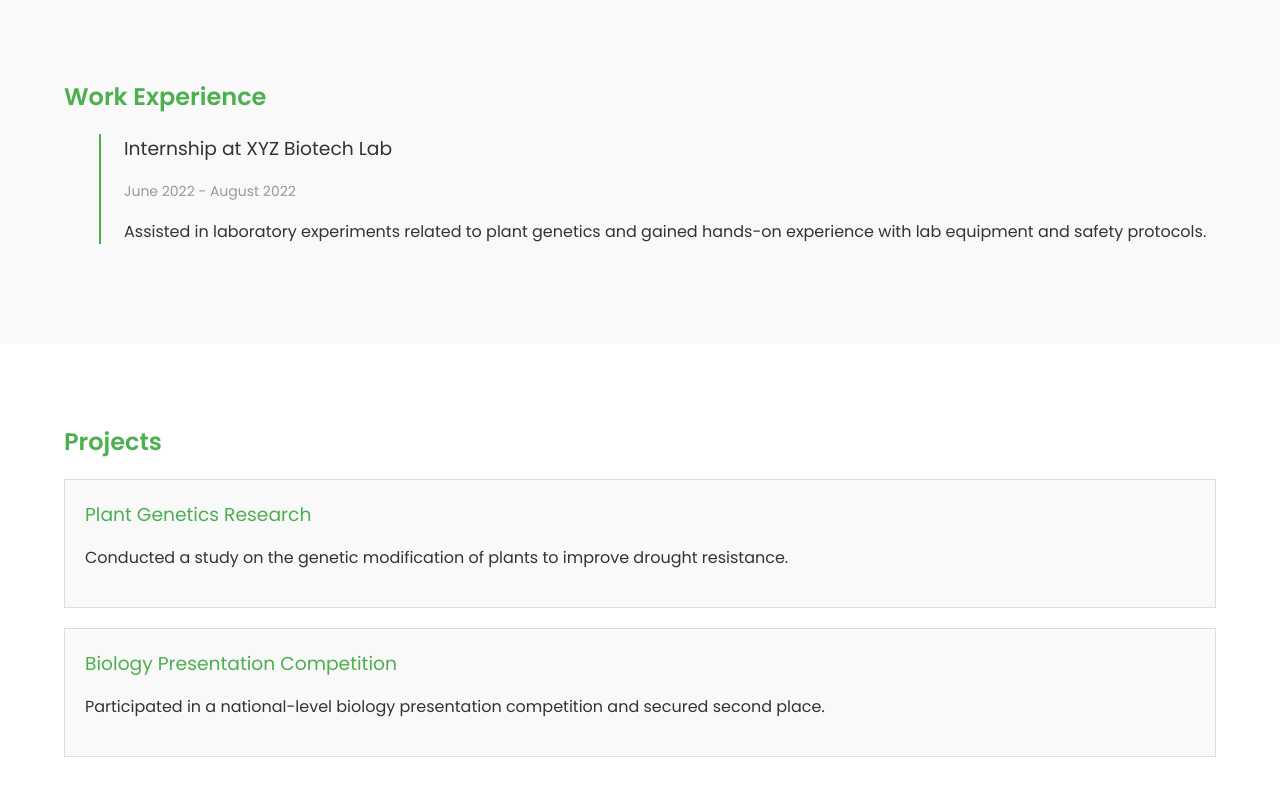
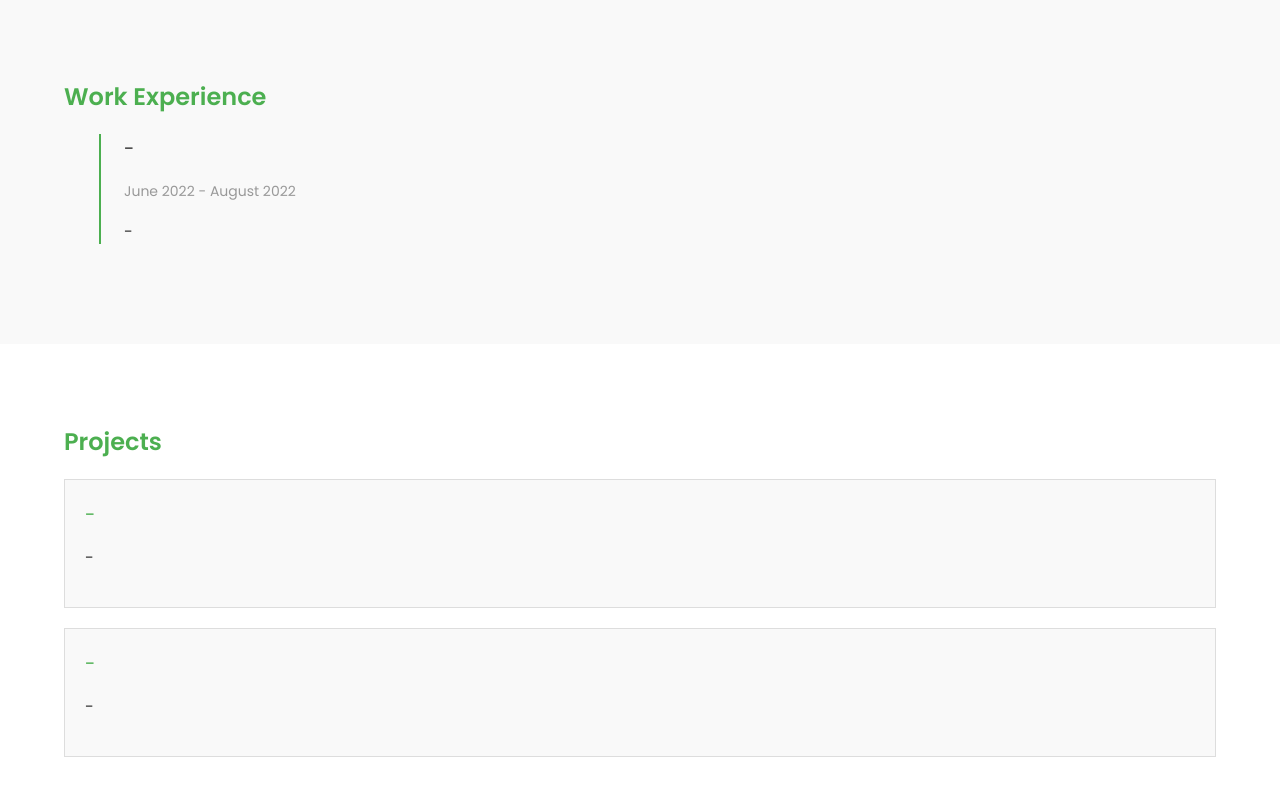
Before and after one commit to Piyushani-S/Piyushani-S.github.io, a plain HTML site: page index.html in a window 1280 px wide. Shown: the part 1600-2400 px from the top of the page. Drawn offline with Linux system fonts and the light colour scheme.

Commit message:
Update index.html

```diff
--- a/index.html
+++ b/index.html
@@ -19,7 +19,7 @@
         <div class="container">
             <div class="header-content">
                 <h1 class="name">Piyushani Sharanya</h1>
-                <h2 class="title">Aspiring Biotechnologist</h2>
+                <h2 class="title">Aspiring Biotechnology Student</h2>
                 <nav>
                     <ul>
                         <li><a href="#about">About Me</a></li>
@@ -90,9 +90,9 @@
             <div class="timeline">
                 <!-- Dummy Work Experience -->
                 <div class="timeline-item">
-                    <h3>Internship at XYZ Biotech Lab</h3>
+                    <h3>-</h3>
                     <span>June 2022 - August 2022</span>
-                    <p>Assisted in laboratory experiments related to plant genetics and gained hands-on experience with lab equipment and safety protocols.</p>
+                    <p>-</p>
                 </div>
             </div>
         </div>
@@ -105,13 +105,13 @@
             <div class="projects-grid">
                 <!-- Dummy Project 1 -->
                 <div class="project-item">
-                    <h3>Plant Genetics Research</h3>
-                    <p>Conducted a study on the genetic modification of plants to improve drought resistance.</p>
+                    <h3>-</h3>
+                    <p>-</p>
                 </div>
                 <!-- Dummy Project 2 -->
                 <div class="project-item">
-                    <h3>Biology Presentation Competition</h3>
-                    <p>Participated in a national-level biology presentation competition and secured second place.</p>
+                    <h3>-</h3>
+                    <p>-</p>
                 </div>
             </div>
         </div>
```
